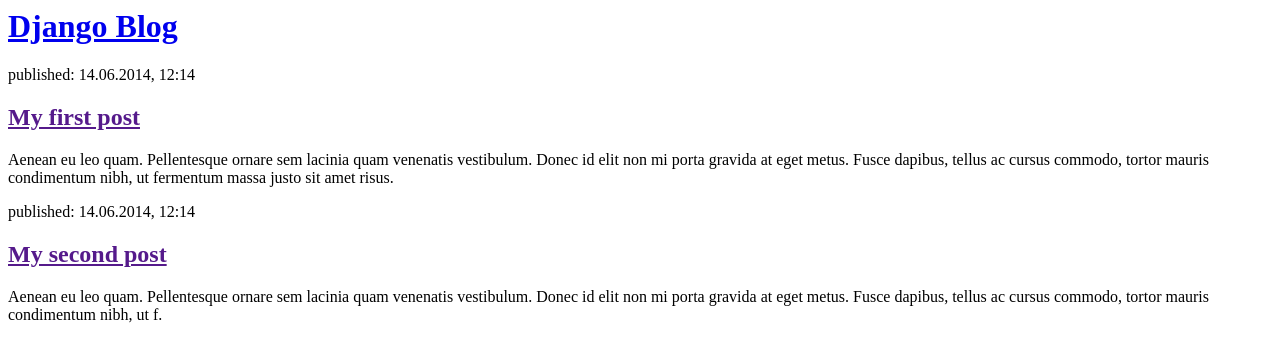
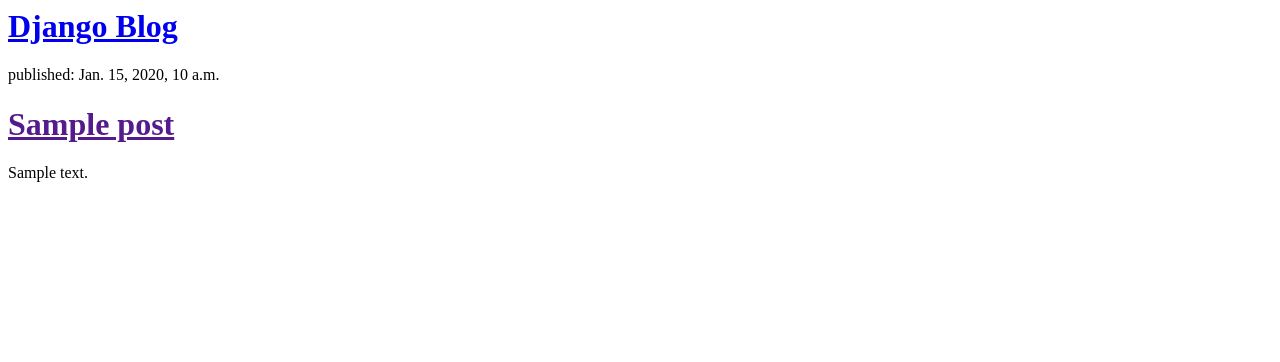
Before and after one commit to Jamills/my-first-blog, a Django app: template blog/templates/blog/post_list.html in a window 1280 px wide. Shown: the top 362 px of the page. Run offline with Django 3.2, Linux system fonts and the light colour scheme; the template is opened without the code that fills it: values that come from a table or form of the project are taken from there, others are empty; tables that the repository leaves empty hold one stand-in row (values such as "Sample post").

Commit message:
Modified templates to display posts from database.

```diff
--- a/blog/templates/blog/post_list.html
+++ b/blog/templates/blog/post_list.html
@@ -7,25 +7,15 @@
             <a href="/">Django Blog</a>
         </h1>
     </div>
-
-    <div>
-        <p>published: 14.06.2014, 12:14</p>
-        <h2>
-            <a href="">My first post</a>
-        </h2>
-        <p>Aenean eu leo quam. Pellentesque ornare sem lacinia quam venenatis vestibulum. Donec id elit non mi porta gravida at
-            eget metus. Fusce dapibus, tellus ac cursus commodo, tortor mauris condimentum nibh, ut fermentum massa justo sit
-            amet risus.</p>
-    </div>
-
-    <div>
-        <p>published: 14.06.2014, 12:14</p>
-        <h2>
-            <a href="">My second post</a>
-        </h2>
-        <p>Aenean eu leo quam. Pellentesque ornare sem lacinia quam venenatis vestibulum. Donec id elit non mi porta gravida at
-            eget metus. Fusce dapibus, tellus ac cursus commodo, tortor mauris condimentum nibh, ut f.</p>
-    </div>
+        {% for post in posts %}
+        <div>
+            <p>published: {{ post.published_date }}</p>
+            <h1>
+                <a href="">{{ post.title }}</a>
+            </h1>
+            <p>{{ post.text|linebreaksbr }}</p>
+        </div>
+        {% endfor %}
     </body>
 
 </html>
```
Also changed, not shown: blog/views.py (+7 -1 lines).
